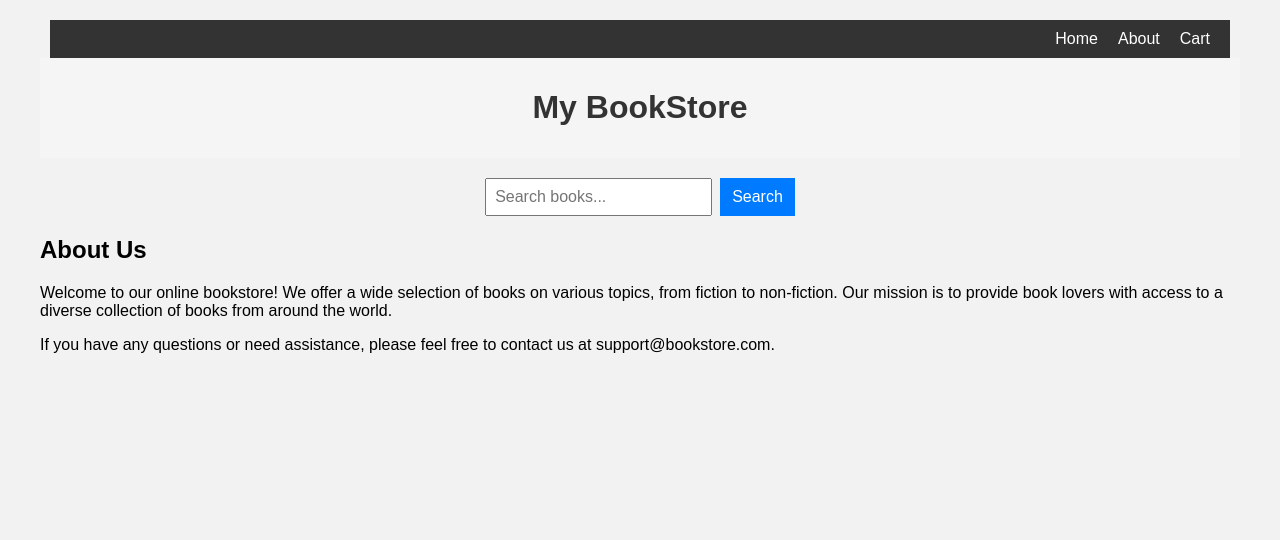
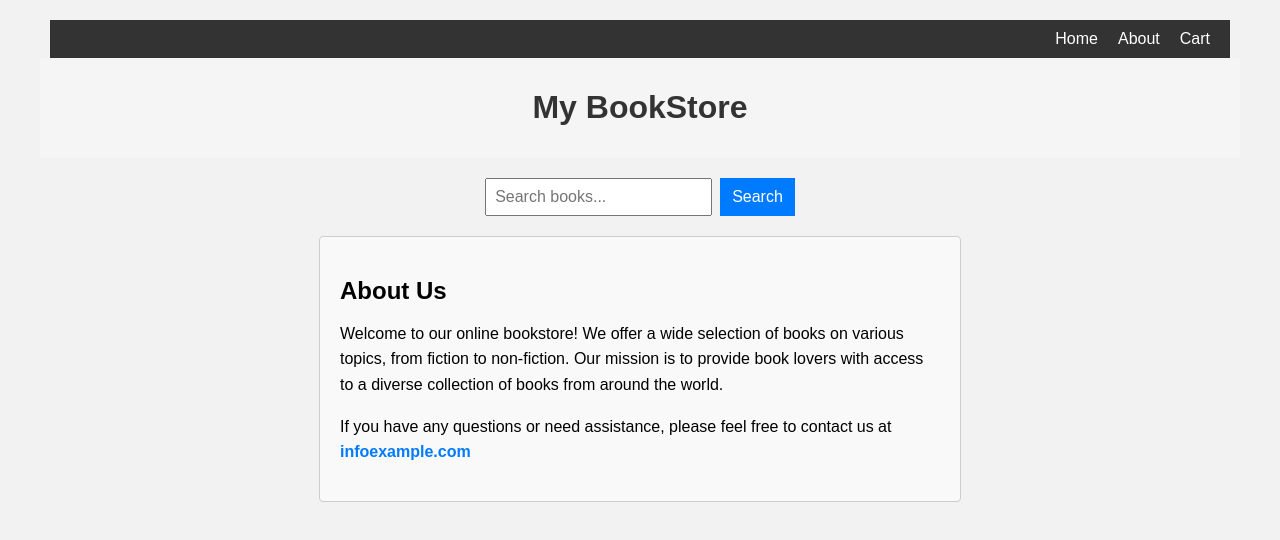
Before and after one commit to vitaliilatka/bookstore-react, a React (Create React App) app: page /about in a window 1280 px wide. Shown: the top 540 px of the page. Built offline with nearby package versions, Linux system fonts and the light colour scheme.

Commit message:
adding more styles, continue bookCart

```diff
--- a/src/components/About.js
+++ b/src/components/About.js
@@ -1,14 +1,18 @@
 import React from "react";
+import styles from '../styles/About.module.css';
 
 const About = () => {
     return (
-        <div>
-            <h2>About Us</h2>
-            <p>
+        <div className={styles.aboutContainer}>
+            <h2 className={styles.aboutTitle}>About Us</h2>
+            <p className={styles.aboutText}>
                 Welcome to our online bookstore! We offer a wide selection of books on various topics, from fiction to non-fiction. Our mission is to provide book lovers with access to a diverse collection of books from around the world.
             </p>
-            <p>
-                If you have any questions or need assistance, please feel free to contact us at support@bookstore.com.
+            <p className={styles.aboutText}>
+                If you have any questions or need assistance, please feel free to contact us at {''}
+                <a href="mailto:info@example.com" className={styles.aboutLink}>
+                    infoexample.com
+                </a>
             </p>
         </div>
     );
--- a/src/components/BookCart.js
+++ b/src/components/BookCart.js
@@ -1,18 +1,19 @@
 import React from "react";
 import { Link } from 'react-router-dom';
 import BookCartItem from "./BookCartItem";
+import styles from '../styles/BookCart.module.css';
 
 const BookCart = () => {
     //Let we create demo data of order
     const cartItems = [
-        { id: 1, title: 'Book 1', author: 'Author 1', price: 10.99 },
-        { id: 2, title: 'Book 2', author: 'Author 2', price: 12.99, },
+        { id: 1, title: 'Book 1', author: 'Author 1', price: 10.99, quantity: 2, imageUrl: 'book1.jpg' },
+        { id: 2, title: 'Book 2', author: 'Author 2', price: 12.99, quantity: 1, imageUrl: 'book2.jpg' },
     ];
 
-    const total = cartItems.reduce((sum, book) => sum + book.price, 0);
+    const total = cartItems.reduce((sum, book) => sum + book.price * book.quantity, 0);
 
     return (
-        <div>
+        <div className={styles.bookCartContainer}>
             <h2>Cart</h2>
             {cartItems.length === 0 ? (
                 <p>Your cart is empty</p>
--- /dev/null
+++ b/src/styles/About.module.css
@@ -0,0 +1,25 @@
+.aboutContainer {
+    max-width: 600px;
+    margin: 0 auto;
+    padding: 20px;
+    border: 1px solid #ccc;
+    border-radius: 4px;
+    background-color: #f9f9f9;
+}
+
+.aboutTitle {
+    font-size: 24px;
+    font-weight: bold;
+    margin-bottom: 10px;
+}
+
+.aboutText {
+    font-size: 16px;
+    line-height: 1.6;
+}
+
+.aboutLink {
+    color: #007bff;
+    text-decoration: none;
+    font-weight: bold;
+}
```
Also changed, not shown: src/styles/BookCart.module.css (added).
